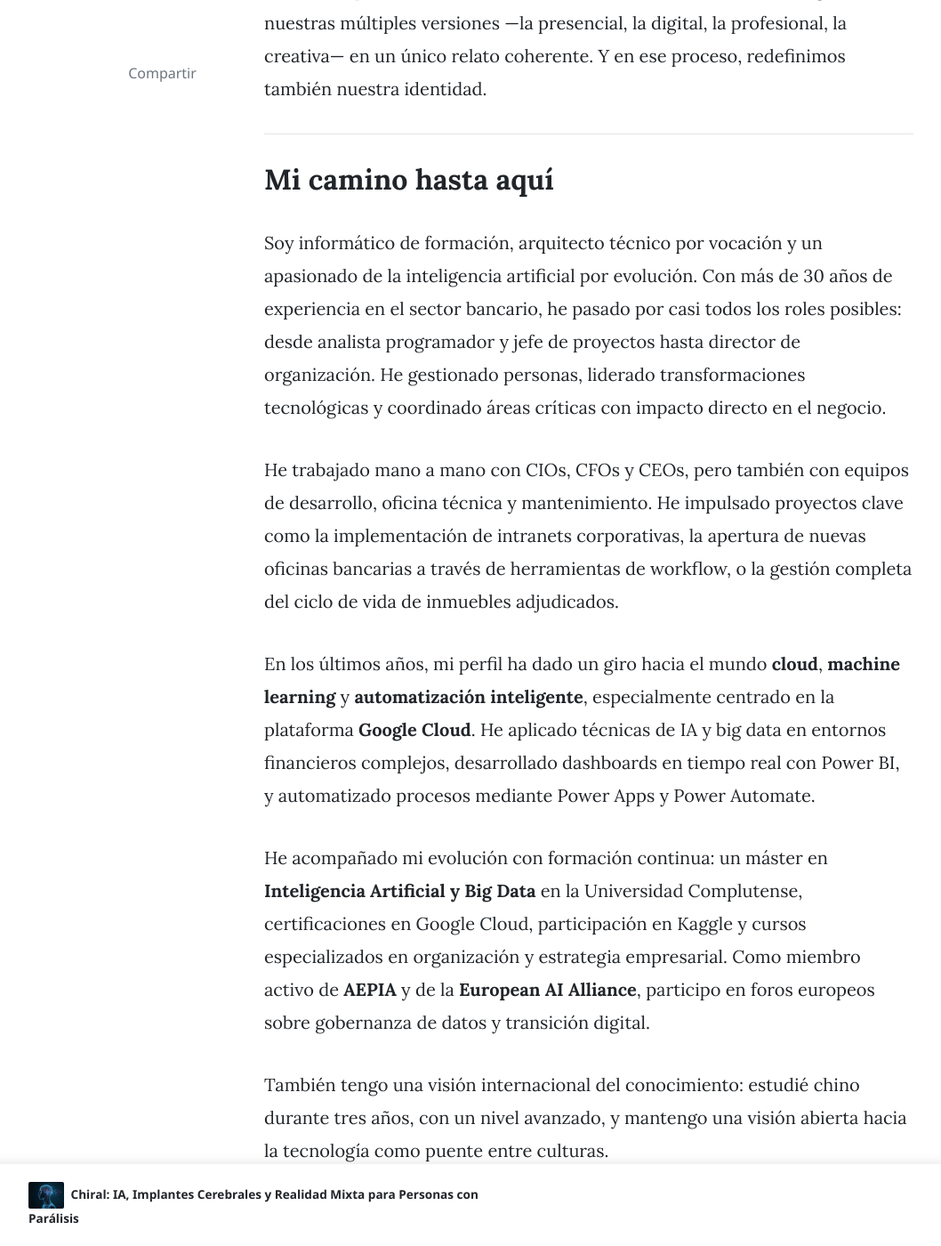
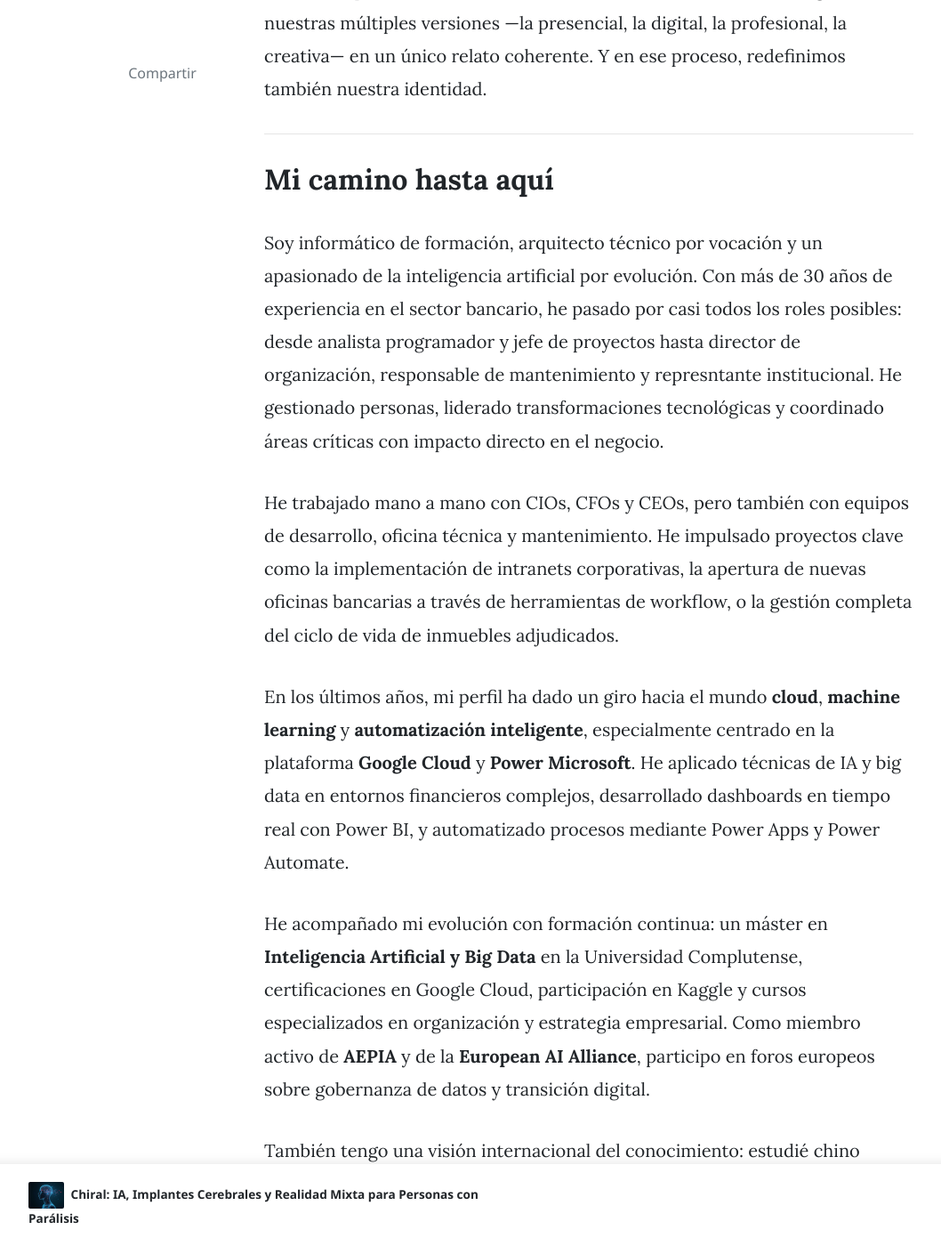
Before and after one commit to SebastianIA71/IAFONT-mazinger6, a Jekyll site: the page built from _posts/2025-04-01-soyyo.md, in a window 1280 px wide and 1400 px high, scrolled down 847 px. Shown: the whole window at 89% size, without its empty margins (73-1131 px from the left). Built offline with Jekyll 4.4.1, drawn with Linux system fonts in a browser that asks for light colours; nearby versions of some CDN libraries; comment, search, counter and statistics services are not loaded.

Commit message:
Actualizar 2025-04-01-soyyo.md

```diff
--- a/_posts/2025-04-01-soyyo.md
+++ b/_posts/2025-04-01-soyyo.md
@@ -13,11 +13,11 @@ Y sin embargo, esta imagen no es una falsedad. Es un reflejo simbólico de la ev
 
 ## Mi camino hasta aquí
 
-Soy informático de formación, arquitecto técnico por vocación y un apasionado de la inteligencia artificial por evolución. Con más de 30 años de experiencia en el sector bancario, he pasado por casi todos los roles posibles: desde analista programador y jefe de proyectos hasta director de organización. He gestionado personas, liderado transformaciones tecnológicas y coordinado áreas críticas con impacto directo en el negocio.
+Soy informático de formación, arquitecto técnico por vocación y un apasionado de la inteligencia artificial por evolución. Con más de 30 años de experiencia en el sector bancario, he pasado por casi todos los roles posibles: desde analista programador y jefe de proyectos hasta director de organización, responsable de mantenimiento y represntante institucional. He gestionado personas, liderado transformaciones tecnológicas y coordinado áreas críticas con impacto directo en el negocio.
 
 He trabajado mano a mano con CIOs, CFOs y CEOs, pero también con equipos de desarrollo, oficina técnica y mantenimiento. He impulsado proyectos clave como la implementación de intranets corporativas, la apertura de nuevas oficinas bancarias a través de herramientas de workflow, o la gestión completa del ciclo de vida de inmuebles adjudicados.
 
-En los últimos años, mi perfil ha dado un giro hacia el mundo **cloud**, **machine learning** y **automatización inteligente**, especialmente centrado en la plataforma **Google Cloud**. He aplicado técnicas de IA y big data en entornos financieros complejos, desarrollado dashboards en tiempo real con Power BI, y automatizado procesos mediante Power Apps y Power Automate.
+En los últimos años, mi perfil ha dado un giro hacia el mundo **cloud**, **machine learning** y **automatización inteligente**, especialmente centrado en la plataforma **Google Cloud** y **Power Microsoft**. He aplicado técnicas de IA y big data en entornos financieros complejos, desarrollado dashboards en tiempo real con Power BI, y automatizado procesos mediante Power Apps y Power Automate.
 
 He acompañado mi evolución con formación continua: un máster en **Inteligencia Artificial y Big Data** en la Universidad Complutense, certificaciones en Google Cloud, participación en Kaggle y cursos especializados en organización y estrategia empresarial. Como miembro activo de **AEPIA** y de la **European AI Alliance**, participo en foros europeos sobre gobernanza de datos y transición digital.
 
```
